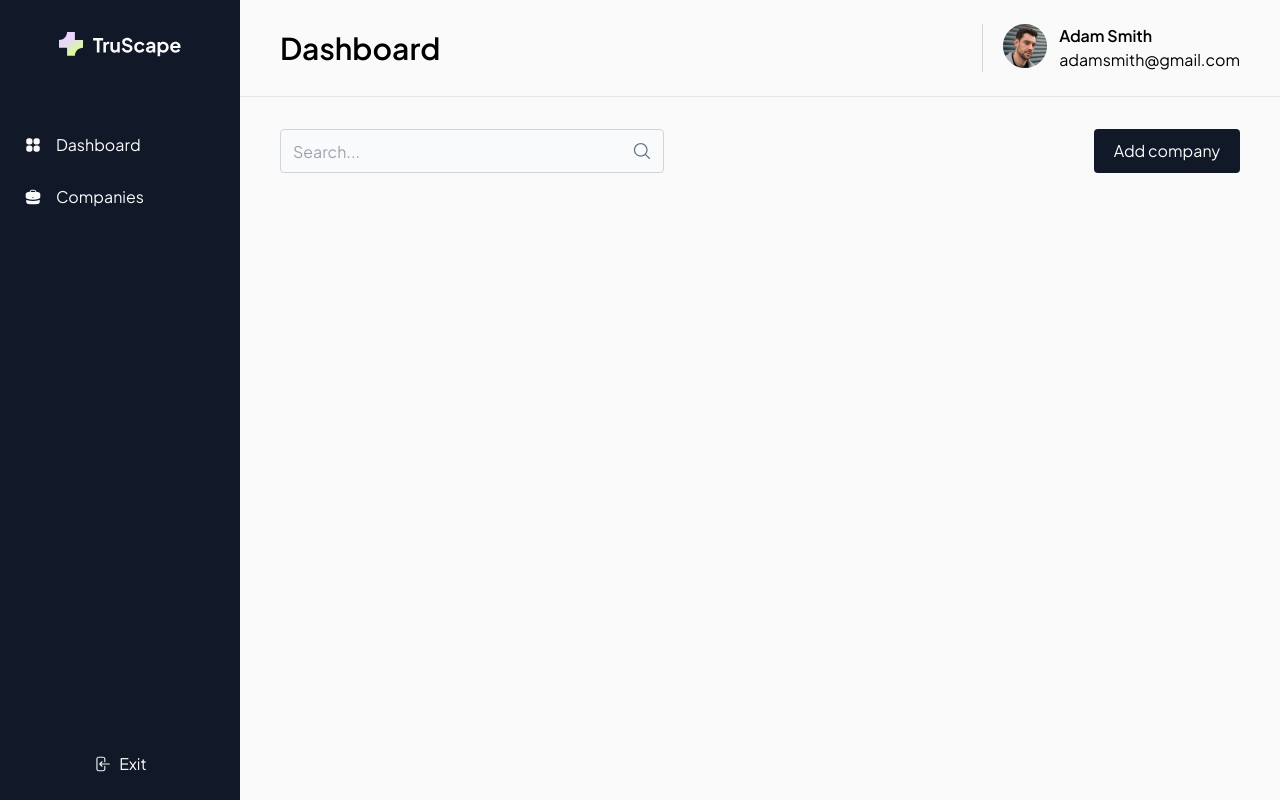
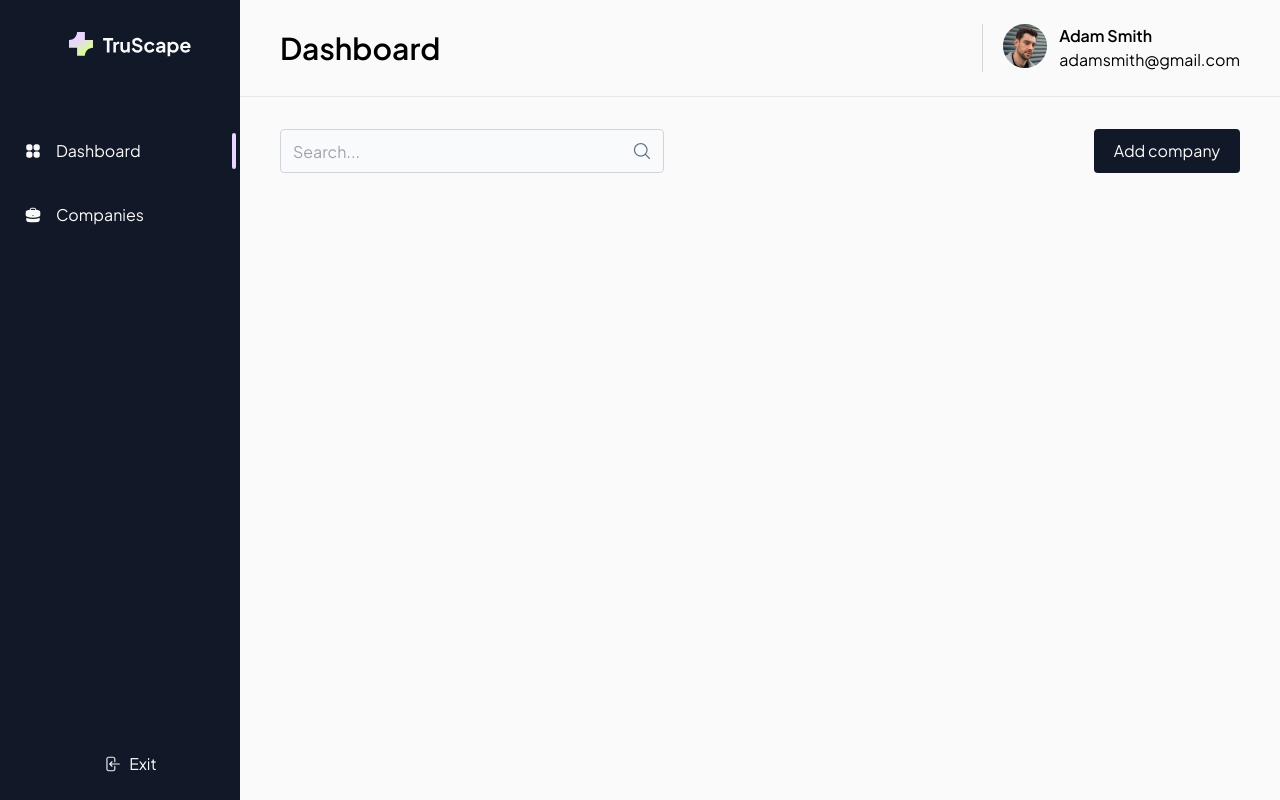
Before and after one commit to Ekaterina-Skrinnikova/crm, a Next.js app: page /dashboard in a window 1280 px wide. Built offline with nearby package versions, Linux system fonts and the light colour scheme.

Commit message:
changed a to link in SidebarItem and added after on current page

```diff
--- a/src/app/components/Sidebar.tsx
+++ b/src/app/components/Sidebar.tsx
@@ -1,13 +1,23 @@
+'use client'
+
 import React from 'react'
 import SidebarItem from './SidebarItem'
 import Image from 'next/image'
+import { usePathname, useRouter } from 'next/navigation'
 
 export interface SidebarProps {}
 
 export default function Sidebar({}: SidebarProps) {
+    const router = useRouter()
+    const pathname = usePathname()
+
+    const handleExitClick = () => {
+        router.push('/')
+    }
+
     return (
         <aside className="fixed top-0 left-0 z-40 w-60 h-screen">
-            <div className="flex flex-col h-full pt-8 px-6 pb-6 overflow-y-auto bg-gray-900">
+            <div className="flex flex-col h-full pt-8 pl-6 pr-1 pb-6 overflow-y-auto bg-gray-900">
                 <Image
                     className="pb-8 mb-11 mx-auto"
                     width={122}
@@ -17,6 +27,7 @@ export default function Sidebar({}: SidebarProps) {
                 />
                 <ul className="flex flex-col gap-7">
                     <SidebarItem
+                        current={pathname === '/dashboard'}
                         pathname="/dashboard"
                         src="/icons/squares-2x2.svg"
                         alt="icon dashboard"
@@ -24,6 +35,7 @@ export default function Sidebar({}: SidebarProps) {
                         Dashboard
                     </SidebarItem>
                     <SidebarItem
+                        current={pathname === '/companies'}
                         pathname="/companies"
                         src="/icons/briefcase.svg"
                         alt="icon companies"
@@ -31,7 +43,10 @@ export default function Sidebar({}: SidebarProps) {
                         Companies
                     </SidebarItem>
                 </ul>
-                <button className="flex items-center gap-2 mx-auto mt-auto text-zinc-50">
+                <button
+                    className="flex items-center gap-2 mx-auto mt-auto text-zinc-50"
+                    onClick={handleExitClick}
+                >
                     <Image
                         width={18}
                         height={18}
--- a/src/app/components/SidebarItem.tsx
+++ b/src/app/components/SidebarItem.tsx
@@ -1,7 +1,10 @@
 import React from 'react'
 import Image from 'next/image'
+import Link from 'next/link'
+import clsx from 'clsx'
 
 export interface SidebarItemProps {
+    current?: boolean
     pathname: string
     src: string
     alt: string
@@ -9,6 +12,7 @@ export interface SidebarItemProps {
 }
 
 export default function SidebarItem({
+    current,
     pathname,
     src,
     alt,
@@ -16,10 +20,17 @@ export default function SidebarItem({
 }: SidebarItemProps) {
     return (
         <li className="flex items-center gap-3.5 text-zinc-50">
-            <a className="flex items-center gap-3.5" href={pathname}>
+            <Link
+                className={clsx(
+                    'flex items-center h-9 w-full gap-3.5',
+                    current &&
+                        'after:h-full after:ml-auto after:border-2 after:border-purple-200 after:rounded-sm'
+                )}
+                href={pathname}
+            >
                 <Image width={18} height={18} src={src} alt={alt} />
                 <span>{children}</span>
-            </a>
+            </Link>
         </li>
     )
 }
```
